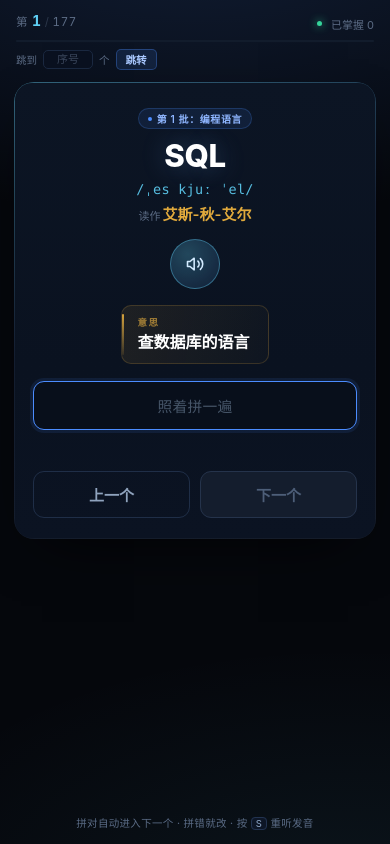
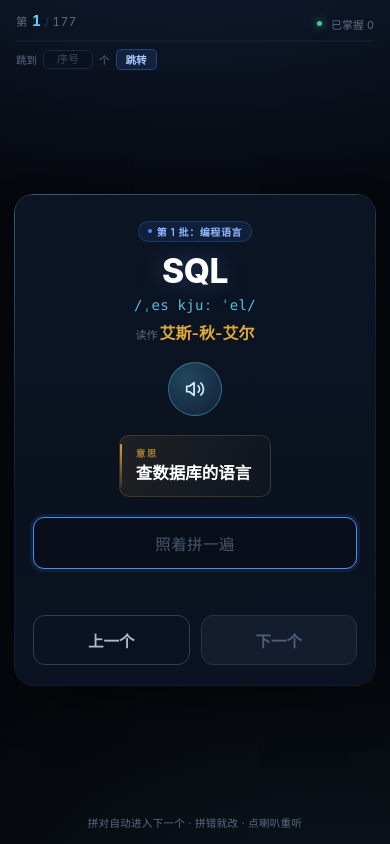
Before and after one commit to wangdinwei/wangdinwei.github.io, a plain HTML site: page word-trainer.html in a window 390 px wide. Drawn offline with Linux system fonts and the light colour scheme.

Commit message:
Polish word trainer v3 mobile layout

```diff
--- a/word-trainer.html
+++ b/word-trainer.html
@@ -126,7 +126,7 @@ body{
 .field input{
   width:100%;padding:11px 14px;text-align:center;
   font-size:clamp(16px,2.3vh,19px);font-weight:600;letter-spacing:.06em;
-  color:#fff;background:#060b14;border:1.5px solid #1f2e47;border-radius:11px;
+  color:#fff;background:#070d18;border:1.5px solid #2a3d59;border-radius:11px;
   outline:none;font-family:"SF Mono",Menlo,Consolas,monospace;
   transition:border-color .18s,box-shadow .18s,background .18s;
 }
@@ -150,7 +150,7 @@ body{
 /* 按钮组 */
 .nav{display:flex;gap:8px;margin-top:11px}
 .btn{flex:1;padding:10px;border-radius:10px;font-size:13.5px;font-weight:600;cursor:pointer;
-  border:1px solid #1f2e47;background:transparent;color:#8fa3bd;transition:.15s}
+  border:1px solid #2a3d59;background:transparent;color:#a2b6d0;transition:.15s}
 .btn:hover{border-color:#2c4160;color:#cfe0f5}
 .btn:active{transform:scale(.975)}
 .btn.main{background:linear-gradient(180deg,#3f7ff0,#2f68d4);border-color:#4b8cff;color:#fff;
@@ -170,6 +170,7 @@ body{
 .foot{flex-shrink:0;padding:6px 18px 9px;text-align:center;font-size:10.5px;color:#5a6b85;letter-spacing:.03em}
 .foot kbd{font-family:inherit;color:#8fa8c8;background:#0d1626;border:1px solid #223350;
   border-radius:4px;padding:0 4px;font-size:9.5px}
+.foot .tip-m{display:none}
 
 /* 完成页 */
 .done{text-align:center;padding:16px 6px}
@@ -182,20 +183,23 @@ body{
 @media (max-width:600px){
   body{overflow:auto;min-height:100dvh}
   .hdr{padding:12px 16px 0}
-  .stage{min-height:auto;padding:12px 14px 6px;align-items:flex-start}
+  .stage{min-height:calc(100dvh - 132px);padding:12px 14px 6px;
+    align-items:center;justify-content:center}
+  .foot .tip-kb{display:none}
+  .foot .tip-m{display:inline}
   .card-inner{padding:22px 18px 20px;border-radius:17px}
-  .word{font-size:clamp(30px,8vw,40px)}
-  .ipa{font-size:13.5px;margin-top:7px}
-  .zh{font-size:15px;margin-top:6px}
-  .say{width:50px;height:50px;margin-top:15px}
-  .say svg{width:20px;height:20px}
-  .meaning{margin-top:16px;padding:10px 18px 10px 15px}
-  .meaning .txt{font-size:16px}
-  .field{margin-top:17px}
-  .field input{padding:13px 15px;font-size:18px}
-  .fb{height:19px;font-size:12.5px;line-height:19px;margin-top:9px}
-  .nav{margin-top:13px;gap:10px}
-  .btn{padding:12px;font-size:15px;border-radius:11px}
+  .word{font-size:clamp(32px,8.6vw,42px)}
+  .ipa{font-size:14px;margin-top:8px}
+  .zh{font-size:16px;margin-top:7px}
+  .say{width:54px;height:54px;margin-top:18px}
+  .say svg{width:22px;height:22px}
+  .meaning{margin-top:19px;padding:11px 19px 11px 16px}
+  .meaning .txt{font-size:16.5px}
+  .field{margin-top:20px}
+  .field input{padding:14px 16px;font-size:19px}
+  .fb{height:21px;font-size:13px;line-height:21px;margin-top:10px}
+  .nav{margin-top:15px;gap:11px}
+  .btn{padding:13px;font-size:15.5px;border-radius:12px;border-color:#28405f;color:#a8bcd6}
   .foot{padding:10px 16px 14px;font-size:10.5px}
 }
 
@@ -239,7 +243,7 @@ body{
 
 <main class="stage" id="stage"></main>
 
-<footer class="foot">拼对自动进入下一个 · 拼错就改 · 按 <kbd>S</kbd> 重听发音</footer>
+<footer class="foot"><span class="tip-kb">拼对自动进入下一个 · 拼错就改 · 按 <kbd>S</kbd> 重听发音</span><span class="tip-m">拼对自动进入下一个 · 拼错就改 · 点喇叭重听</span></footer>
 
 <script>
 const WORDS = [
```
